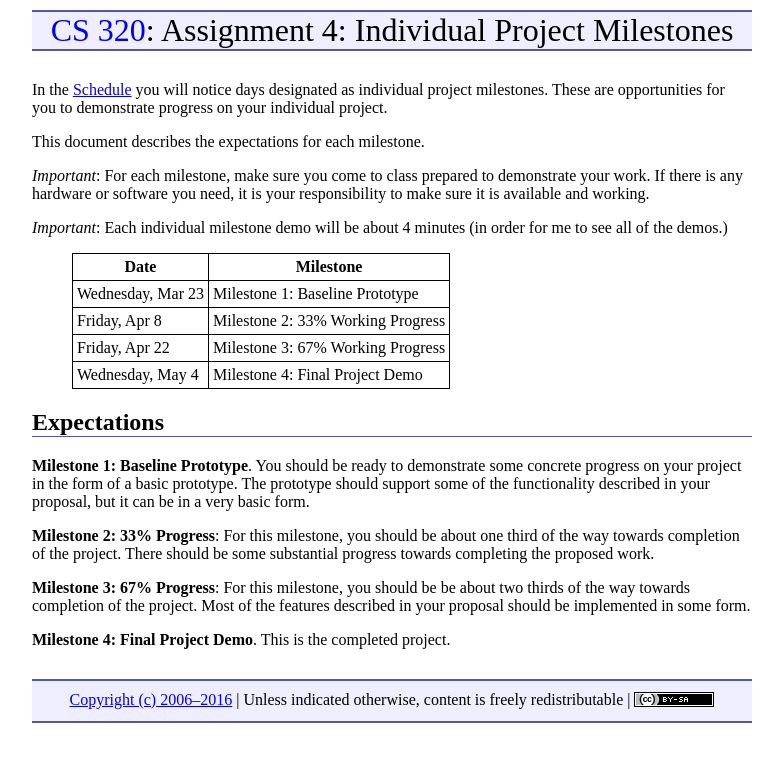
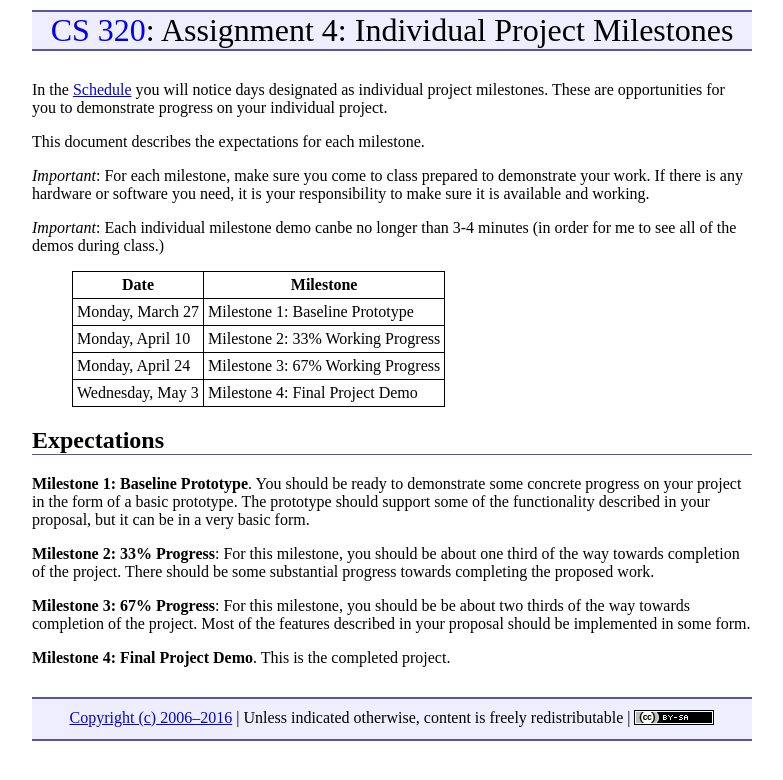
Before and after one commit to ycpcs/cs320-spring2017, a Jekyll site: the page built from assign/assign04.md, in a window 1280 px wide. Shown: the top 780 px of the page, without its empty margins (248-1031 px from the left). Built offline with Jekyll 4.4.1, drawn with Linux system fonts in a browser that asks for light colours.

Commit message:
updates to assing04

```diff
--- a/assign/assign04.md
+++ b/assign/assign04.md
@@ -9,14 +9,14 @@ This document describes the expectations for each milestone.
 
 *Important*: For each milestone, make sure you come to class prepared to demonstrate your work.  If there is any hardware or software you need, it is your responsibility to make sure it is available and working.
 
-*Important*: Each individual milestone demo will be about 4 minutes (in order for me to see all of the demos.)
+*Important*: Each individual milestone demo canbe no longer than 3-4 minutes (in order for me to see all of the demos during class.)
 
 > Date | Milestone
 > ---- | ---------
-> Wednesday, Mar 23 | Milestone 1: Baseline Prototype
-> Friday, Apr 8 | Milestone 2: 33% Working Progress
-> Friday, Apr 22 | Milestone 3: 67% Working Progress
-> Wednesday, May 4 | Milestone 4: Final Project Demo
+> Monday, March 27 | Milestone 1: Baseline Prototype
+> Monday, April 10 | Milestone 2: 33% Working Progress
+> Monday, April 24 | Milestone 3: 67% Working Progress
+> Wednesday, May 3 | Milestone 4: Final Project Demo
 
 ## Expectations
 
```
